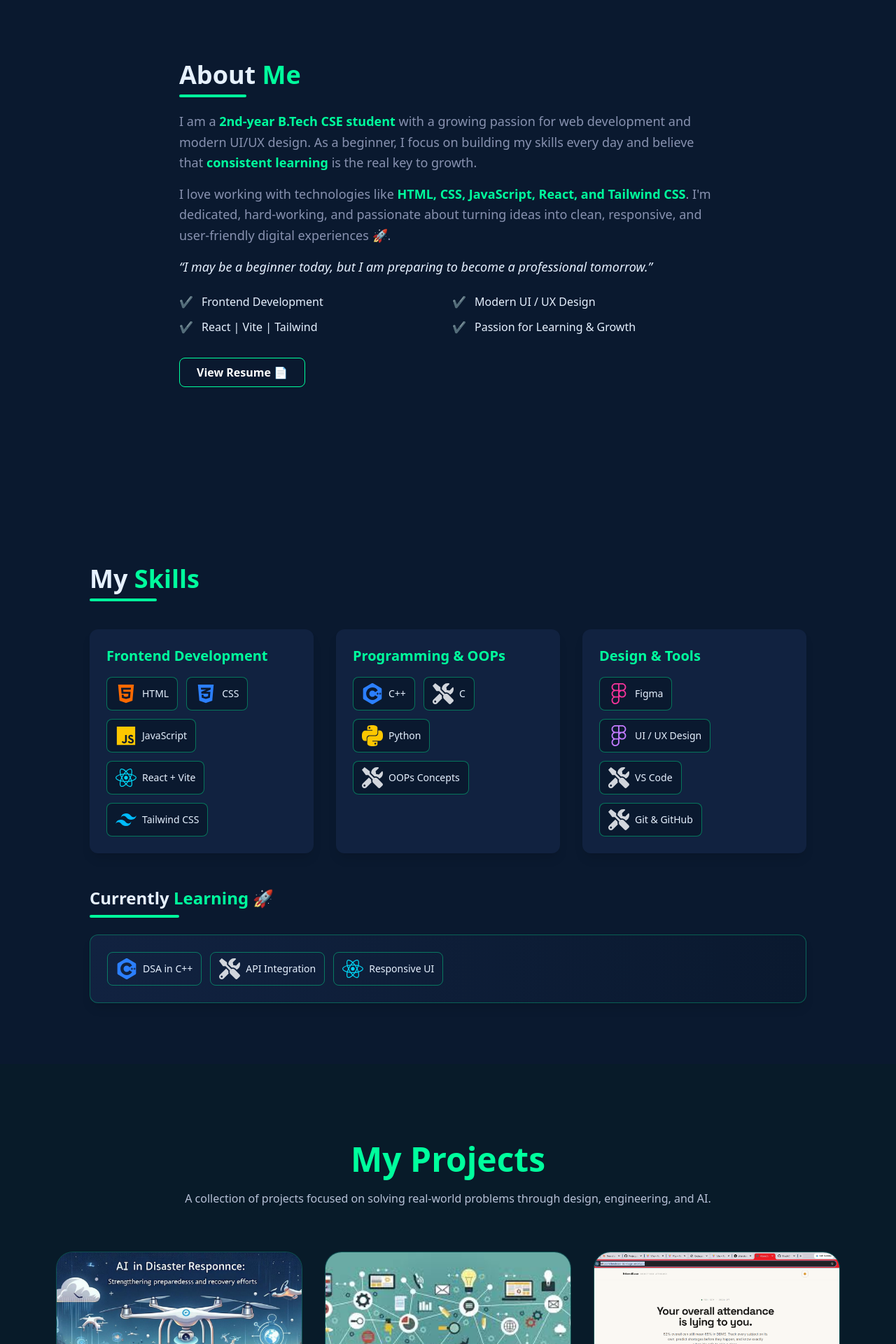
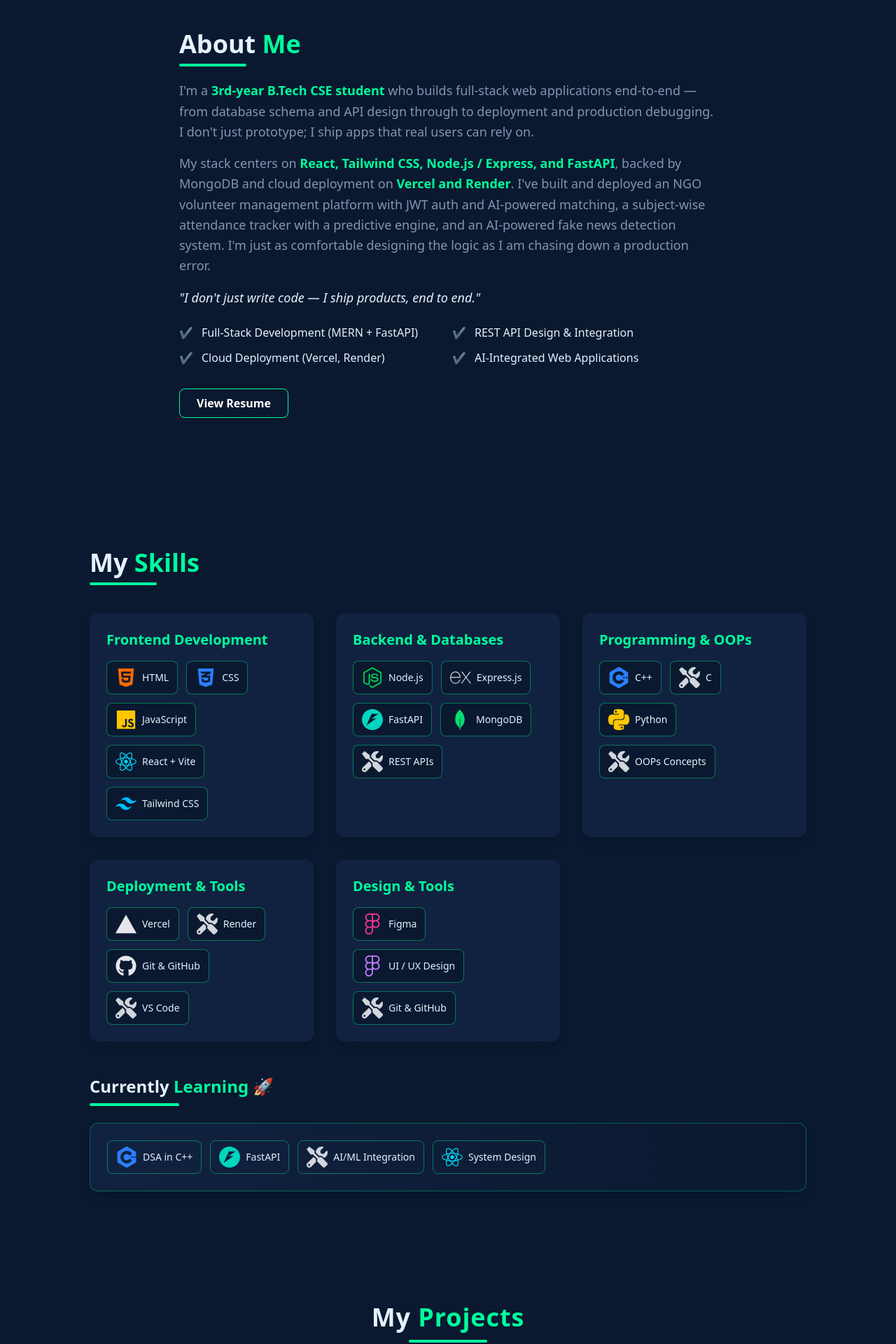
Before and after one commit to Khushi5155/Portfolio, a React (Vite) app: page / in a window 1280 px wide. Shown: the part 880-2800 px from the top of the page at 70% size. Built offline with nearby package versions, Linux system fonts and the light colour scheme.

Commit message:
update all details of portfolio

```diff
--- a/src/sections/About.jsx
+++ b/src/sections/About.jsx
@@ -22,40 +22,43 @@
         {/* Description */}
         <p className="text-[#8892B0] text-base sm:text-lg
                       leading-relaxed font-inter">
-          I am a{" "}
+          I'm a{" "}
           <span className="text-[#00FF9D] font-semibold">
-            2nd-year B.Tech CSE student
+            3rd-year B.Tech CSE student
           </span>{" "}
-          with a growing passion for web development and modern UI/UX design.
-          As a beginner, I focus on building my skills every day and believe that{" "}
-          <span className="text-[#00FF9D] font-semibold">
-            consistent learning
-          </span>{" "}
-          is the real key to growth.
+          who builds full-stack web applications end-to-end — from database
+          schema and API design through to deployment and production
+          debugging. I don't just prototype; I ship apps that real users can
+          rely on.
         </p>
 
         <p className="mt-4 text-[#8892B0] text-base sm:text-lg
                       leading-relaxed font-inter">
-          I love working with technologies like{" "}
+          My stack centers on{" "}
           <span className="text-[#00FF9D] font-semibold">
-            HTML, CSS, JavaScript, React, and Tailwind CSS
+            React, Tailwind CSS, Node.js / Express, and FastAPI
           </span>
-          . I'm dedicated, hard-working, and passionate about turning ideas into
-          clean, responsive, and user-friendly digital experiences 🚀.
+          , backed by MongoDB and cloud deployment on{" "}
+          <span className="text-[#00FF9D] font-semibold">Vercel and Render</span>.
+          I've built and deployed an NGO volunteer management platform with
+          JWT auth and AI-powered matching, a subject-wise attendance tracker
+          with a predictive engine, and an AI-powered fake news detection
+          system. I'm just as comfortable designing the logic as I am
+          chasing down a production error.
         </p>
 
         <p className="mt-4 text-[#E6F1FF] italic text-base sm:text-lg font-inter">
-          “I may be a beginner today, but I am preparing to become a professional tomorrow.”
+          "I don't just write code — I ship products, end to end."
         </p>
 
         {/* Skills */}
         <div className="mt-6 grid grid-cols-1 sm:grid-cols-2
                         gap-3 text-[#E6F1FF] font-inter text-sm sm:text-base">
           {[
-            "Frontend Development",
-            "Modern UI / UX Design",
-            "React | Vite | Tailwind",
-            "Passion for Learning & Growth",
+            "Full-Stack Development (MERN + FastAPI)",
+            "REST API Design & Integration",
+            "Cloud Deployment (Vercel, Render)",
+            "AI-Integrated Web Applications",
           ].map((skill) => (
             <div key={skill} className="flex items-center gap-3">
               <span className="text-[#00FF9D]">✔</span>
@@ -69,12 +72,13 @@
           <a
             href="/resume.pdf"
             target="_blank"
+            rel="noopener noreferrer"
             className="px-6 py-2 border border-[#00FF9D]
                        rounded-lg text-sm sm:text-base
                        hover:bg-[#00FF9D] hover:text-black
                        transition-all duration-300 font-semibold"
           >
-            View Resume 📄
+            View Resume
           </a>
         </div>
       </div>
--- a/src/sections/Achivements.jsx
+++ b/src/sections/Achivements.jsx
@@ -87,7 +87,7 @@
                        rounded-lg hover:bg-[#00FF9D] hover:text-black
                        transition-all duration-300 font-semibold"
           >
-            View Letter of Recommendation ⭐
+            View Letter of Recommendation
           </motion.button>
 
           <motion.button
@@ -97,7 +97,7 @@
                        rounded-lg hover:bg-[#00FF9D] hover:text-black
                        transition-all duration-300 font-semibold"
           >
-            View All Certificates 🎓
+            View All Certificates
           </motion.button>
         </div>
 
--- a/src/sections/Home.jsx
+++ b/src/sections/Home.jsx
@@ -53,29 +53,28 @@
         {/* TEXT SECTION */}
         <div className="max-w-lg animate-slideUp">
           <h1 className="text-4xl md:text-5xl font-poppins font-bold text-[#E6F1FF]">
-            Hi, I'm <span className="text-[#00FF9D]">Khushi</span> 👋
+            Hi, I'm <span className="text-[#00FF9D]">Khushi</span>
           </h1>
 
           {/* TYPEWRITER */}
           <p className="mt-2 text-[#00FF9D] font-semibold text-xl typing-text">
-            I build clean & modern web experiences.
+            I build full-stack web apps, end to end.
           </p>
 
           {/* DESCRIPTION */}
           <p className="mt-4 text-[#8892B0] font-inter text-lg leading-relaxed">
-            A passionate
-            <span className="text-[#00FF9D] font-semibold"> Web Developer</span>
-            who loves turning ideas into interactive, user-friendly interfaces.
-            Always curious, always learning — currently exploring
+            A
+            <span className="text-[#00FF9D] font-semibold"> full-stack web developer</span>{" "}
+            who builds complete products — frontend, backend, database, and
+            deployment. Currently working across{" "}
             <span className="text-[#00FF9D] font-semibold">
-              {" "}
-              React, Tailwind & AI-powered Web Apps.
+              React, Node.js, FastAPI & AI-integrated apps.
             </span>
           </p>
 
           {/* BUTTONS */}
           <div className="flex gap-4 mt-6 justify-center md:justify-start">
-            <Button text="View Resume" link="/resume.pdf" />
+            <Button text="View Resume" link="/resume.pdf" download />
             <Button text="Contact Me" id="#contact" />
           </div>
 
@@ -89,6 +88,8 @@
 
             <a
               href="https://github.com/Khushi5155"
+              target="_blank"
+              rel="noopener noreferrer"
               className="hover:text-[#00FF9D] transition-all duration-300"
             >
               <FaGithub />
@@ -96,6 +97,8 @@
 
             <a
               href="https://www.linkedin.com/in/khushi-kumari-bb4305327"
+              target="_blank"
+              rel="noopener noreferrer"
               className="hover:text-[#00FF9D] transition-all duration-300"
             >
               <FaLinkedin />
--- a/src/sections/Projects.jsx
+++ b/src/sections/Projects.jsx
@@ -1,256 +1,261 @@
 import { FaGithub, FaExternalLinkAlt } from "react-icons/fa";
 import Tilt from "react-parallax-tilt";
-
 import disaster from "../assets/disaster.png";
 import mannmitra from "../assets/mannmitra.jpeg";
 import kalaficial from "../assets/live1.png";
 import deshDarshan from "../assets/desh_darshan.jpeg";
 import oopsImg from "../assets/images.png";
 import miniSearchImg from "../assets/image.avif";
-
 import attendease from "../assets/attendease.png";
 import claimguard from "../assets/claimguard.png";
 import dockfleet from "../assets/dockfleet.png";
 
+
 export default function Projects() {
   const projects = [
+
+
+    {
+      title: "AttendEase – Smart Subject-wise Attendance Tracker",
+      image: attendease,
+      description:
+        "A subject-wise attendance tracker that solves what overall percentages hide — a student can be at 82% overall while failing the 75% cutoff in one subject. Tracks every subject independently, predicts exactly how many classes are needed to recover a shortage, and simulates whether it's safe to skip tomorrow's class.",
+      tech: [
+        "React",
+        "Vite",
+        "Tailwind CSS",
+        "JavaScript",
+        "LocalStorage",
+      ],
+      github: "https://github.com/Khushi5155/attendease",
+      live: "https://attendease-six-rouge.vercel.app/",
+    },
+
+
+    {
+      title: "ClaimGuard AI – Fake News Detection System",
+      image: claimguard,
+      description:
+        "An AI-powered fact-checking system that extracts claims from news text, cross-references them against a knowledge base and live web search, and scores them for credibility instead of issuing a blunt true/false verdict. Built with a calibrated scoring engine and a Wikipedia-to-Tavily fallback for evidence retrieval.",
+      tech: [
+        "Python",
+        "FastAPI",
+        "React",
+        "NLP",
+        "REST APIs",
+      ],
+      github: "https://github.com/Khushi5155/ClaimGuard-AI",
+      live: "",
+    },
+
+
+    {
+      title: "DockFleet – Self-Healing Container Orchestrator",
+      image: dockfleet,
+      description:
+        "A lightweight, self-healing alternative to Docker Compose for local multi-service stacks — deploys services from a single YAML file, monitors health continuously, and auto-restarts containers that fail repeatedly, with a real-time dashboard and crash analytics. Built as a 4-person team project; my contribution covered the dashboard and backend.",
+      tech: [
+        "Python",
+        "FastAPI",
+        "SQLite",
+        "Tailwind CSS",
+        "Alpine.js",
+      ],
+      github: "https://github.com/Khushi5155/Dockfleet",
+      live: "",
+    },
+
+
     {
       title: "AlertaX – AI Disaster Alert System",
       image: disaster,
       description:
-        "AI-powered Disaster Alert System delivering real-time alerts using smart maps, live APIs, predictive analytics, emergency tools, and shelter discovery.",
-      tech: ["HTML", "CSS", "JavaScript", "Flask", "MongoDB"],
+        "AI-powered Disaster Alert System delivering real-time, location-based alerts using smart maps, live APIs, and predictive models. Features live data streaming, interactive maps, shelters, and emergency tools.",
+      tech: [
+        "HTML",
+        "CSS",
+        "JavaScript",
+        "Python (Flask)",
+        "MongoDB",
+        "Socket.io",
+        "WebSockets",
+      ],
       github: "https://github.com/Khushi5155/AlertaX",
       live: "",
     },
+
 
     {
       title: "MannMitra – Digital Mental Wellness Ecosystem",
       image: mannmitra,
       description:
-        "AI-powered mental wellness ecosystem featuring chatbot guidance, assessments, mood tracking, peer support and dashboards.",
-      tech: ["React", "Node.js", "MongoDB", "AI/ML"],
+        "A culturally intelligent, AI-powered mental wellness system built for Indian students. Features a Wisdom-AI chatbot, PHQ-9/GAD-7 assessment tools, mood tracking, peer support, and counselor/admin dashboards—created for Smart India Hackathon.",
+      tech: [
+        "React.js",
+        "Node.js",
+        "MongoDB",
+        "AI/ML",
+        "NLP",
+      ],
       github: "https://github.com/Khushi5155/SIH-25",
       live: "",
     },
-
     {
-      title: "AttendEase – Attendance Tracker",
-      image: attendease,
-      description:
-        "Track subject-wise attendance, predict shortage recovery and simulate skip decisions.",
-      tech: ["React", "Vite", "Tailwind", "LocalStorage"],
-      github: "https://github.com/Khushi5155/attendease",
-      live: "https://attendease-six-rouge.vercel.app/",
-    },
-
-    {
-      title: "ClaimGuard AI",
-      image: claimguard,
-      description:
-        "AI-powered insurance claim verification and intelligent document analysis.",
-      tech: ["React", "Node", "MongoDB", "AI"],
-      github: "https://github.com/Khushi5155/ClaimGuard-AI",
-      live: "",
-    },
-
-    {
-      title: "DockFleet",
-      image: dockfleet,
-      description:
-        "Fleet and logistics management platform with operational visibility.",
-      tech: ["React", "Express", "MongoDB"],
-      github: "https://github.com/Khushi5155/Dockfleet",
-      live: "",
-    },
-
-    {
-      title: "Kala.ficial",
+      title: "Kala.ficial – Global Art Showcase Platform",
       image: kalaficial,
       description:
-        "Global platform helping artists showcase and grow their work.",
-      tech: ["React", "Node", "MongoDB"],
+        "A global digital platform empowering emerging and undiscovered artists to showcase their creativity through online and offline exhibitions. Artists can connect, collaborate, get notified about exhibitions worldwide, and grow their artistic journey in a supportive global community.",
+      tech: [
+        "React.js",
+        "Node.js",
+        "MongoDB",
+        "Express.js",
+        "REST APIs",
+      ],
       github: "https://github.com/Khushi5155/kala.ficial",
       live: "",
     },
-
     {
-      title: "Desh Darshan",
+      title: "Desh Darshan – Explore India",
       image: deshDarshan,
       description:
-        "Interactive experience exploring India's destinations and culture.",
+        "An immersive web experience that lets users explore India's states and UTs through stunning tourist destinations, famous cultural spots, and surprising crazy facts. Features dynamic category sliders, a spin-to-reveal engine, smooth animations, and a visually engaging UI. ",
       tech: ["HTML", "CSS", "JavaScript"],
       github: "https://github.com/Khushi5155/DeshDarshan",
       live: "",
     },
 
+
     {
-      title: "OOPs Calculator",
+      title: "OOPs Calculator – Object-Oriented C++ Console App",
       image: oopsImg,
       description:
-        "Calculator built using abstraction, inheritance and polymorphism.",
-      tech: ["C++", "OOP"],
+        "A clean and modular calculator built using core Object-Oriented Programming principles such as abstraction, inheritance, and polymorphism. Designed with a structured class architecture, the app supports multiple operations, function overloading, and an intuitive CLI experience.",
+      tech: ["C++", "OOP", "Inheritance", "Polymorphism"],
       github: "https://github.com/Khushi5155/Oops-Calculator",
       live: "",
     },
-
     {
-      title: "Mini Search Engine",
+      title: "Mini Search Engine – File Indexing & Retrieval System",
       image: miniSearchImg,
       description:
-        "Text indexing and retrieval using efficient data structures.",
-      tech: ["C++", "DSA"],
+        "A lightweight yet powerful search engine built using efficient data structures like Hash Tables and Linked Lists for fast text indexing and retrieval. It scans multiple files, stores word-frequency mappings, and delivers quick, accurate search results using optimized lookup operations.",
+      tech: ["C++", "DSA", "Hash Tables", "Linked Lists"],
       github: "https://github.com/Khushi5155/MiniSearchEngine",
       live: "",
     },
+
+
   ];
 
   return (
     <section
       id="projects"
-      className="
-      w-full
-      overflow-hidden
-      bg-[#081B29]
-      text-white
-      py-28
-      px-0
-    "
+      className="min-h-screen w-full bg-[#0A192F] text-[#E6F1FF] py-24 flex flex-col items-center"
     >
       {/* Heading */}
-      <div className="text-center mb-16 px-6">
-        <h2 className="text-5xl font-bold text-[#00FF9D]">
-          My Projects
+      <h2 className="text-4xl font-bold font-poppins tracking-wide">
+        My <span className="text-[#00FF9D]">Projects</span>
       </h2>
-
-        <p className="mt-5 text-[#B8C2D8] max-w-3xl mx-auto">
-          A collection of projects focused on solving real-world
-          problems through design, engineering, and AI.
-        </p>
-      </div>
+      <div className="w-28 h-1 bg-[#00FF9D] mt-3 mb-14 rounded-full"></div>
 
       {/* Grid */}
       <div
-        className="
-        w-full
-        px-10
-        xl:px-20
-        mx-auto
-        grid
-        grid-cols-1
-        md:grid-cols-2
-        xl:grid-cols-3
-        gap-8
-      "
+        className="grid grid-cols-1 sm:grid-cols-2 lg:grid-cols-3
+                   gap-12 w-full max-w-7xl px-6 mx-auto"
       >
         {projects.map((project, index) => (
           <Tilt
             key={index}
-            glareEnable
-            glareMaxOpacity={0.15}
-            tiltMaxAngleX={5}
-            tiltMaxAngleY={5}
-            className="h-full"
+            tiltMaxAngleX={6}
+            tiltMaxAngleY={6}
+            transitionSpeed={1500}
+            glareEnable={true}
+            glareMaxOpacity={0.2}
+            className="group p-[2px] rounded-2xl
+                       bg-gradient-to-br from-[#00FF9D] via-transparent to-transparent
+                       hover:from-[#00FF9D] hover:via-[#00c77d]/40 hover:to-transparent
+                       transition-all duration-500 shadow-lg"
           >
+            {/* Card Body */}
             <div
-              className="
-              h-full
-              flex
-              flex-col
-              bg-[#0F253E]
-              rounded-3xl
-              overflow-hidden
-              border
-              border-[#00FF9D]/20
-              hover:border-[#00FF9D]
-              transition-all
-              duration-500
-            "
+              className="bg-[#0F253E]/80 backdrop-blur-xl rounded-2xl p-6 h-full relative
+                         border border-[#00FF9D]/20
+                         shadow-[0_0_12px_rgba(0,255,157,0.15)]
+                         group-hover:shadow-[0_0_25px_rgba(0,255,157,0.45)]
+                         transition-all duration-500"
             >
+              {/* Floating Neon Light */}
+              <div className="absolute -top-10 -right-10 w-24 h-24 bg-[#00FF9D]/10
+                              rounded-full blur-2xl opacity-0
+                              group-hover:opacity-70 transition-all duration-700">
+              </div>
+
+
+              {/* Title */}
+              <h3 className="text-2xl font-semibold text-[#00FF9D] tracking-wide font-poppins">
+                {project.title}
+              </h3>
+              {/* Project Image */}
+<div className="w-full h-40 rounded-xl overflow-hidden mb-4">
   <img
     src={project.image}
     alt={project.title}
-                className="
-                w-full
-                h-[220px]
-                object-cover
-                transition
-                duration-500
-                hover:scale-105
-              "
+    className="w-full h-full object-cover rounded-xl
+               transform group-hover:scale-110 transition-all duration-700"
   />
+</div>
 
-              <div className="flex flex-col flex-1 p-6">
-                <h3 className="text-2xl font-semibold text-[#00FF9D]">
-                  {project.title}
-                </h3>
-
-                <p className="mt-4 text-[#B8C2D8] text-sm flex-1">
+              {/* Description */}
+              <p className="mt-3 text-sm text-[#B8C2D8] leading-relaxed font-inter">
                 {project.description}
               </p>
 
+              {/* Tech Tags */}
               <div className="mt-5 flex flex-wrap gap-2">
                 {project.tech.map((t, i) => (
                   <span
                     key={i}
-                      className="
-                      px-3
-                      py-1
-                      rounded-full
-                      text-xs
-                      bg-[#112240]
-                      text-[#9FEFCC]
-                    "
+                    className="px-3 py-1 text-xs rounded-full
+                               bg-[#112240] border border-[#00FF9D]/30
+                               text-[#9FEFCC] font-inter shadow-sm
+                               hover:bg-[#00FF9D] hover:text-black transition-all duration-300"
                   >
                     {t}
                   </span>
                 ))}
               </div>
 
-                <div className="mt-auto pt-8 flex gap-3">
+              {/* Buttons */}
+              <div className="mt-6 flex gap-4">
+                {/* GitHub */}
                 <a
                   href={project.github}
                   target="_blank"
-                    rel="noreferrer"
-                    className="
-                    px-4
-                    py-2
-                    border
-                    border-[#00FF9D]
-                    rounded-lg
-                    flex
-                    items-center
-                    gap-2
-                    hover:bg-[#00FF9D]
-                    hover:text-black
-                    transition
-                  "
+                  className="flex items-center gap-2 px-4 py-2 rounded-lg
+                             border border-[#00FF9D] text-[#00FF9D]
+                             hover:bg-[#00FF9D] hover:text-black
+                             font-poppins text-sm transition-all duration-300
+                             hover:shadow-[0_0_15px_#00FF9D]"
                 >
-                    <FaGithub />
-                    Code
+                  <FaGithub /> Code
                 </a>
 
+                {/* Live */}
                 {project.live && (
                   <a
                     href={project.live}
                     target="_blank"
-                      rel="noreferrer"
-                      className="
-                      px-4
-                      py-2
-                      rounded-lg
-                      bg-[#00FF9D]
-                      text-black
-                      flex
-                      items-center
-                      gap-2
-                    "
+                    className="flex items-center gap-2 px-4 py-2 rounded-lg
+                               bg-[#00FF9D] text-black
+                               hover:bg-[#00e68a]
+                               transition-all duration-300
+                               font-poppins text-sm
+                               hover:shadow-[0_0_15px_#00FF9D]"
                   >
-                      <FaExternalLinkAlt />
-                      Live
+                    <FaExternalLinkAlt /> Live
                   </a>
                 )}
-                </div>
               </div>
             </div>
           </Tilt>
--- a/src/sections/Skills.jsx
+++ b/src/sections/Skills.jsx
@@ -6,12 +6,18 @@
   FaReact,
   FaTools,
   FaFigma,
+  FaNodeJs,
+  FaGithub,
 } from "react-icons/fa";
 import {
   SiCplusplus,
   SiTailwindcss,
   SiPython,
   SiFigma,
+  SiMongodb,
+  SiFastapi,
+  SiExpress,
+  SiVercel,
 } from "react-icons/si";
 import { motion } from "framer-motion";
 
@@ -29,6 +35,17 @@
       ],
     },
     {
+      title: "Backend & Databases",
+      skills: ["Node.js", "Express.js", "FastAPI", "MongoDB", "REST APIs"],
+      icons: [
+        <FaNodeJs className="text-green-500 text-3xl" />,
+        <SiExpress className="text-gray-300 text-3xl" />,
+        <SiFastapi className="text-teal-400 text-3xl" />,
+        <SiMongodb className="text-green-400 text-3xl" />,
+        <FaTools className="text-gray-300 text-3xl" />,
+      ],
+    },
+    {
       title: "Programming & OOPs",
       skills: ["C++", "C", "Python", "OOPs Concepts"],
       icons: [
@@ -39,23 +56,31 @@
       ],
     },
     {
+      title: "Deployment & Tools",
+      skills: ["Vercel", "Render", "Git & GitHub", "VS Code"],
+      icons: [
+        <SiVercel className="text-gray-200 text-3xl" />,
+        <FaTools className="text-gray-300 text-3xl" />,
+        <FaGithub className="text-gray-200 text-3xl" />,
+        <FaTools className="text-gray-300 text-3xl" />,
+      ],
+    },
+    {
       title: "Design & Tools",
-      skills: ["Figma", "UI / UX Design", "VS Code", "Git & GitHub"],
+      skills: ["Figma", "UI / UX Design", "Git & GitHub"],
       icons: [
         <SiFigma className="text-pink-500 text-3xl" />,
         <FaFigma className="text-purple-400 text-3xl" />,
-        <FaTools className="text-gray-300 text-3xl" />,
         <FaTools className="text-gray-300 text-3xl" />,
       ],
     },
   ];
 
-  // Java REMOVED below ✔
-  const learningNow = ["DSA in C++", "API Integration", "Responsive UI"];
-  const learningIcons = [
-    <SiCplusplus className="text-blue-500 text-3xl" />,
-    <FaTools className="text-gray-300 text-3xl" />,
-    <FaReact className="text-cyan-400 text-3xl" />,
+  const learningNow = [
+    { label: "DSA in C++", icon: <SiCplusplus className="text-blue-500 text-3xl" /> },
+    { label: "FastAPI", icon: <SiFastapi className="text-teal-400 text-3xl" /> },
+    { label: "AI/ML Integration", icon: <FaTools className="text-gray-300 text-3xl" /> },
+    { label: "System Design", icon: <FaReact className="text-cyan-400 text-3xl" /> },
   ];
 
   return (
@@ -107,12 +132,12 @@
             className="bg-gradient-to-r from-[#112240] to-[#0A192F] p-6 rounded-xl shadow-lg border border-[#00FF9D]/30"
           >
             <div className="flex flex-wrap gap-3">
-              {learningNow.map((item, idx) => (
+              {learningNow.map((item) => (
                 <span
-                  key={idx}
+                  key={item.label}
                   className="px-3 py-2 border border-[#00FF9D]/40 rounded-lg flex items-center gap-2 text-[#E6F1FF] text-sm hover:bg-[#00FF9D] hover:text-black transition-all duration-300"
                 >
-                  {learningIcons[idx]} <span>{item}</span>
+                  {item.icon} <span>{item.label}</span>
                 </span>
               ))}
             </div>
```
Also changed, not shown: src/components/Button.jsx (+7 -4 lines), src/sections/Contact.jsx (+26 -9 lines). Lines whose indentation alone changed are shown as unchanged.
